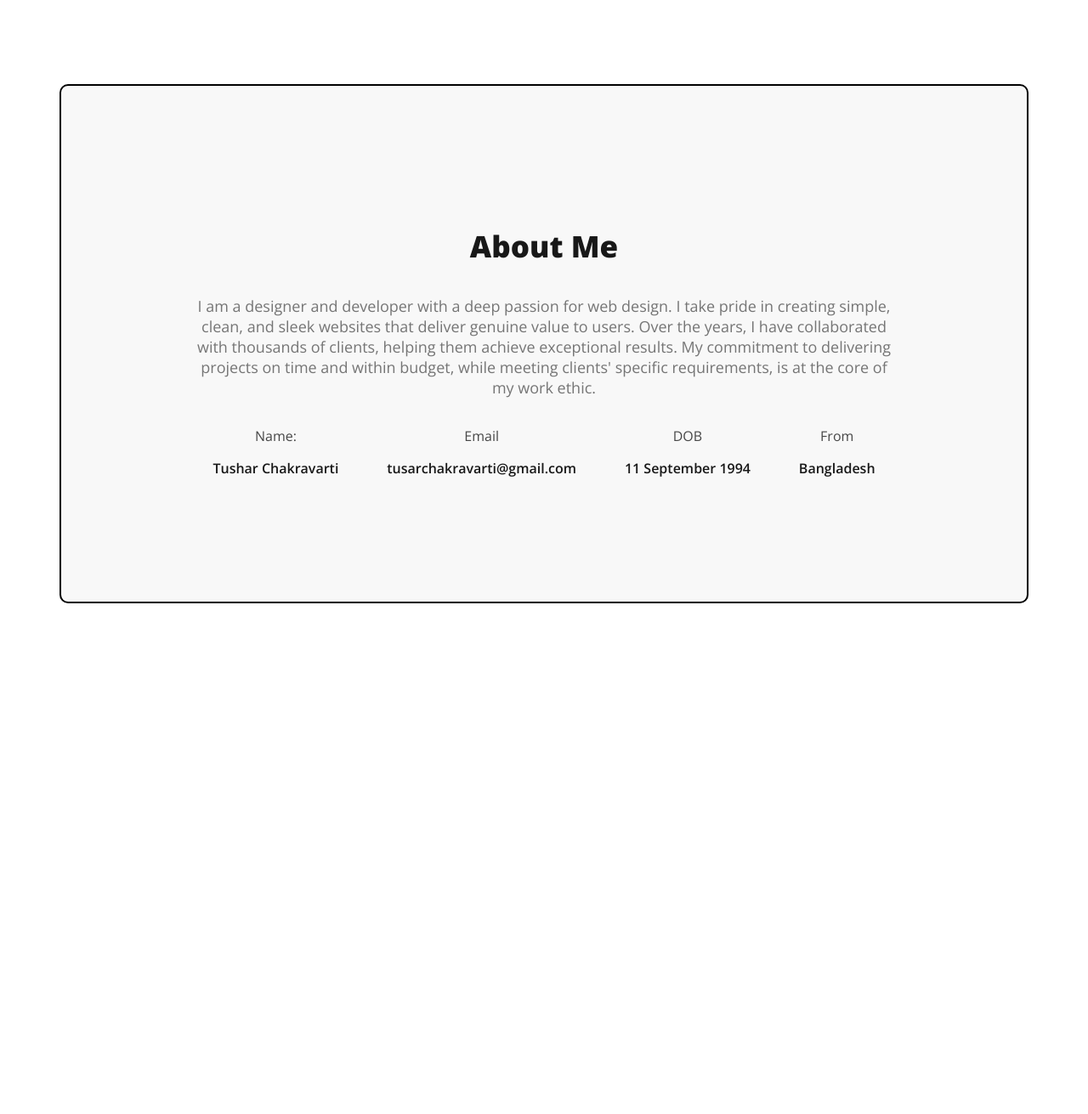
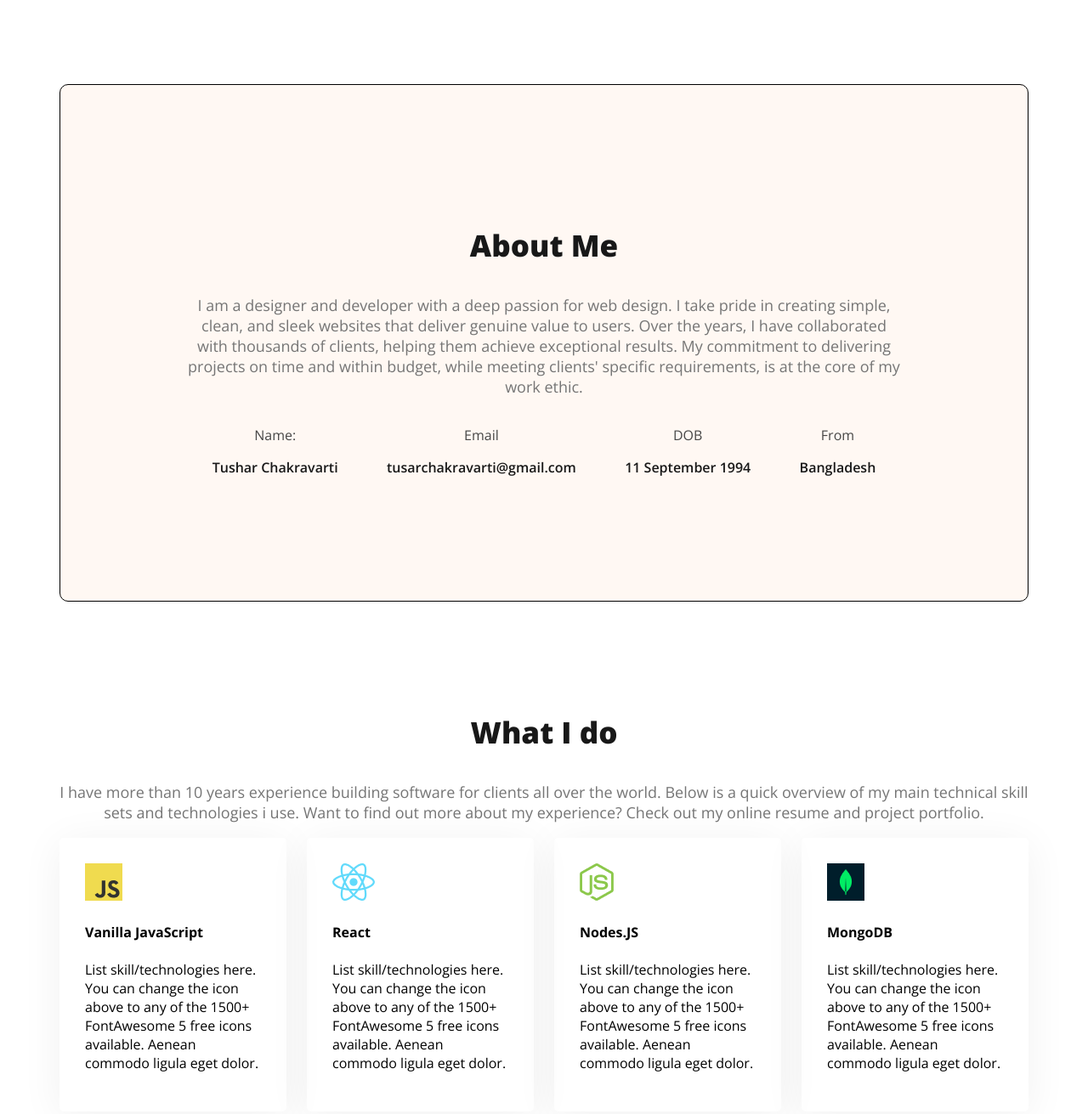
Before and after one commit to nrcissus/My_Portfolio, a plain HTML site: page index.html in a window 1280 px wide. Shown: the part 918-2229 px from the top of the page at 85% size. Before the commit the page ends 1636 px from the top, so only its background shows below. Drawn offline with nearby package versions, Linux system fonts and the light colour scheme.

Commit message:
What_I_do_section added

```diff
--- a/index.html
+++ b/index.html
@@ -52,6 +52,36 @@
                 </div>
             </div>
         </section>
+
+        <!-- What I do section -->
+        <section class="skills"></section>
+        <h3 class="section-title text-center">What I do</h3>
+        <p class="section-description text-center">
+            I have more than 10 years experience building software for clients all over the world. Below is a quick overview of my main technical skill sets and technologies i use. Want to find out more about my experience? Check out my online resume and project portfolio.
+        </p>
+
+        <div class="skills-container">
+            <div class="skill">
+                <img src="images/icons/js.png" alt="">
+                <h4 class="skill-title">Vanilla JavaScript</h4>
+                <p class="skill-description">List skill/technologies here. You can change the icon above to any of the 1500+ FontAwesome 5 free icons available. Aenean commodo ligula eget dolor.</p>
+            </div>
+            <div class="skill">
+                <img src="images/icons/react.png" alt="">
+                <h4 class="skill-title">React</h4>
+                <p class="skill-description">List skill/technologies here. You can change the icon above to any of the 1500+ FontAwesome 5 free icons available. Aenean commodo ligula eget dolor.</p>
+            </div>
+            <div class="skill">
+                <img src="images/icons/nodejs.png" alt="">
+                <h4 class="skill-title">Nodes.JS</h4>
+                <p class="skill-description">List skill/technologies here. You can change the icon above to any of the 1500+ FontAwesome 5 free icons available. Aenean commodo ligula eget dolor.</p>
+            </div>
+            <div class="skill">
+                <img src="images/icons/mongo.png" alt="">
+                <h4 class="skill-title">MongoDB</h4>
+                <p class="skill-description">List skill/technologies here. You can change the icon above to any of the 1500+ FontAwesome 5 free icons available. Aenean commodo ligula eget dolor.</p>
+            </div>
+        </div>
     </main>
 
     <footer></footer>
--- a/styles/porfolio.css
+++ b/styles/porfolio.css
@@ -50,7 +50,7 @@
 }
 
 .secondary-bg {
-    background-color: #F8F8F8;
+    background-color: #FFF8F3;
 }
 
 /* Class selector */
@@ -124,13 +124,18 @@ main {
     /* border: 2px solid black; */
 }
 
+main section {
+    margin-top: 130px;
+    margin-bottom: 130px;
+}
+
 /* About Styles */
 .about {
+    border: 1px solid black;
     border-radius: 10px;
     padding: 130px 150px;
     text-align: center;
-    margin-top: 130px;
-    border: 2px solid black;
+    /* margin-top: 130px; */
 }
 
 .about-item {
@@ -150,3 +155,26 @@ main {
 .item-description {
     color: #181818;
 }
+
+.text-center {
+    text-align: center;
+}
+
+/* Skill Section's Styles */
+
+/* .skill {
+    margin-top: 50px;
+    text-align: center;
+} */
+
+.skill {
+    padding: 30px;
+    border-radius: 5px;
+    box-shadow: 0px 6px 50px 0px rgba(0, 0, 0, 0.06);
+}
+
+.skills-container {
+    display: flex;
+    justify-content: space-between;
+    gap: 24px;
+}
```
